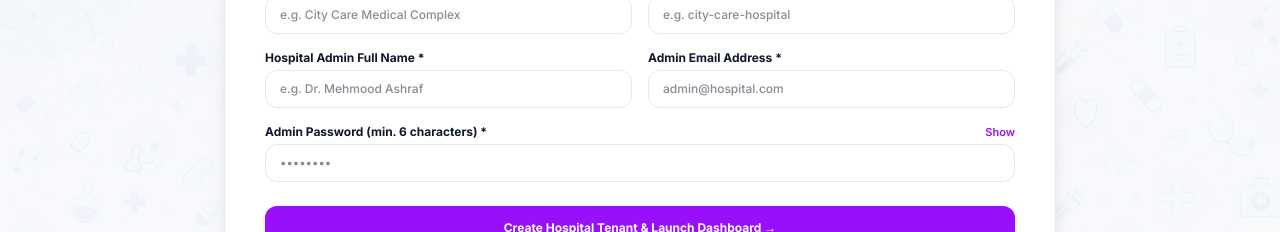
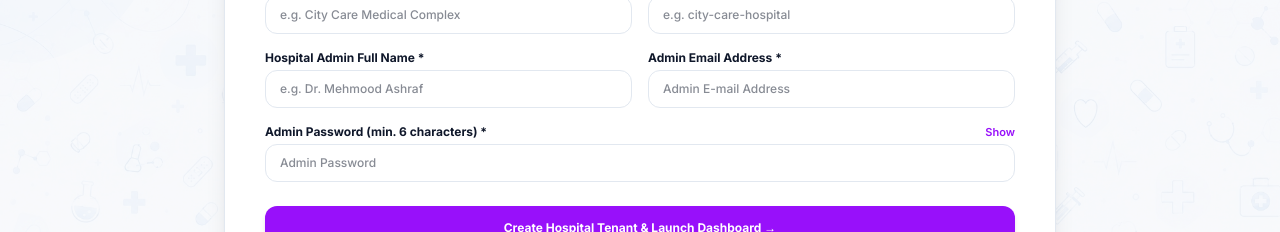
Before and after one commit to friend766/hospital-system, a Next.js app: page /register-hospital in a window 1280 px wide. Shown: the part 435-667 px from the top of the page. Built offline with nearby package versions, Linux system fonts and the light colour scheme.

Commit message:
Disable browser password manager autofill on Hospital Tenant Registration page

```diff
--- a/app/(saas)/register-hospital/page.jsx
+++ b/app/(saas)/register-hospital/page.jsx
@@ -28,11 +28,18 @@ export default function RegisterHospitalPage() {
 
   const handleChange = (e) => {
     const { name, value } = e.target;
-    if (name === "hospitalName" && !formData.slug) {
+    const realName =
+      name === "org_admin_email_input"
+        ? "adminEmail"
+        : name === "org_admin_password_input"
+        ? "password"
+        : name;
+
+    if (realName === "hospitalName" && !formData.slug) {
       const autoSlug = value.toLowerCase().replace(/[^a-z0-9]+/g, "-").replace(/^-+|-+$/g, "");
       setFormData({ ...formData, hospitalName: value, slug: autoSlug });
     } else {
-      setFormData({ ...formData, [name]: value });
+      setFormData({ ...formData, [realName]: value });
     }
   };
 
@@ -102,7 +109,11 @@ export default function RegisterHospitalPage() {
             </div>
           )}
 
-          <form className="space-y-6" onSubmit={handleSubmit}>
+          <form className="space-y-6" onSubmit={handleSubmit} autoComplete="off">
+            {/* Dummy hidden inputs to block browser password manager auto-fill */}
+            <input type="text" name="fake_user" style={{ display: "none" }} tabIndex={-1} aria-hidden="true" />
+            <input type="password" name="fake_pass" style={{ display: "none" }} tabIndex={-1} aria-hidden="true" />
+
             {/* Interactive Subscription Plan Cards */}
             <div className="space-y-2">
               <label className="block text-xs font-bold text-navy dark:text-slate-200">
@@ -191,11 +202,12 @@ export default function RegisterHospitalPage() {
                 </label>
                 <input
                   type="email"
-                  name="adminEmail"
+                  name="org_admin_email_input"
                   required
+                  autoComplete="new-password"
                   value={formData.adminEmail}
                   onChange={handleChange}
-                  placeholder="admin@hospital.com"
+                  placeholder="Admin E-mail Address"
                   className="w-full px-3.5 py-2.5 border border-border dark:border-[#334155] rounded-btn bg-white dark:bg-[#0F172A] text-navy dark:text-white text-xs font-medium focus:outline-none focus:ring-2 focus:ring-purple-500"
                 />
               </div>
@@ -215,12 +227,13 @@ export default function RegisterHospitalPage() {
                 </div>
                 <input
                   type={showPassword ? "text" : "password"}
-                  name="password"
+                  name="org_admin_password_input"
                   required
                   minLength={6}
+                  autoComplete="new-password"
                   value={formData.password}
                   onChange={handleChange}
-                  placeholder="••••••••"
+                  placeholder="Admin Password"
                   className="w-full px-3.5 py-2.5 border border-border dark:border-[#334155] rounded-btn bg-white dark:bg-[#0F172A] text-navy dark:text-white text-xs font-medium focus:outline-none focus:ring-2 focus:ring-purple-500"
                 />
               </div>
```
